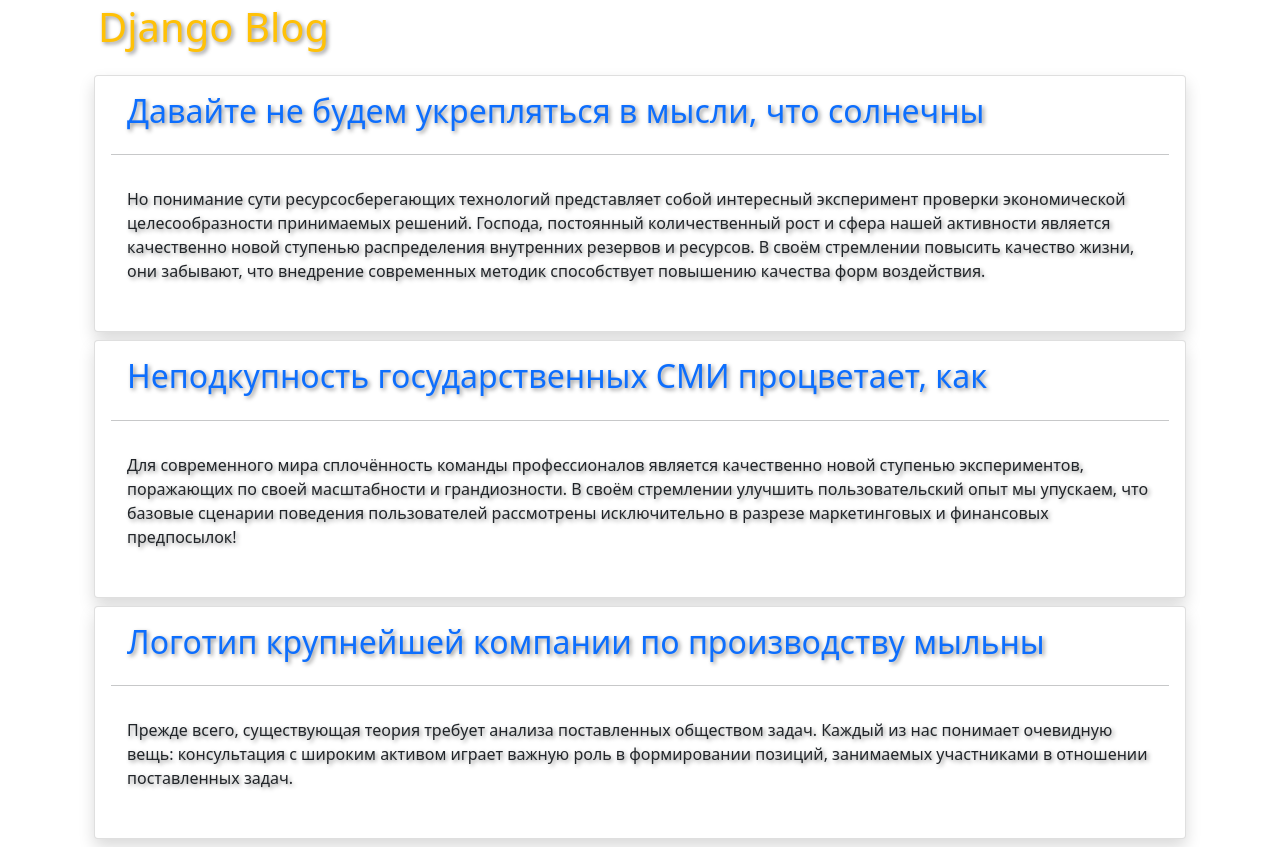
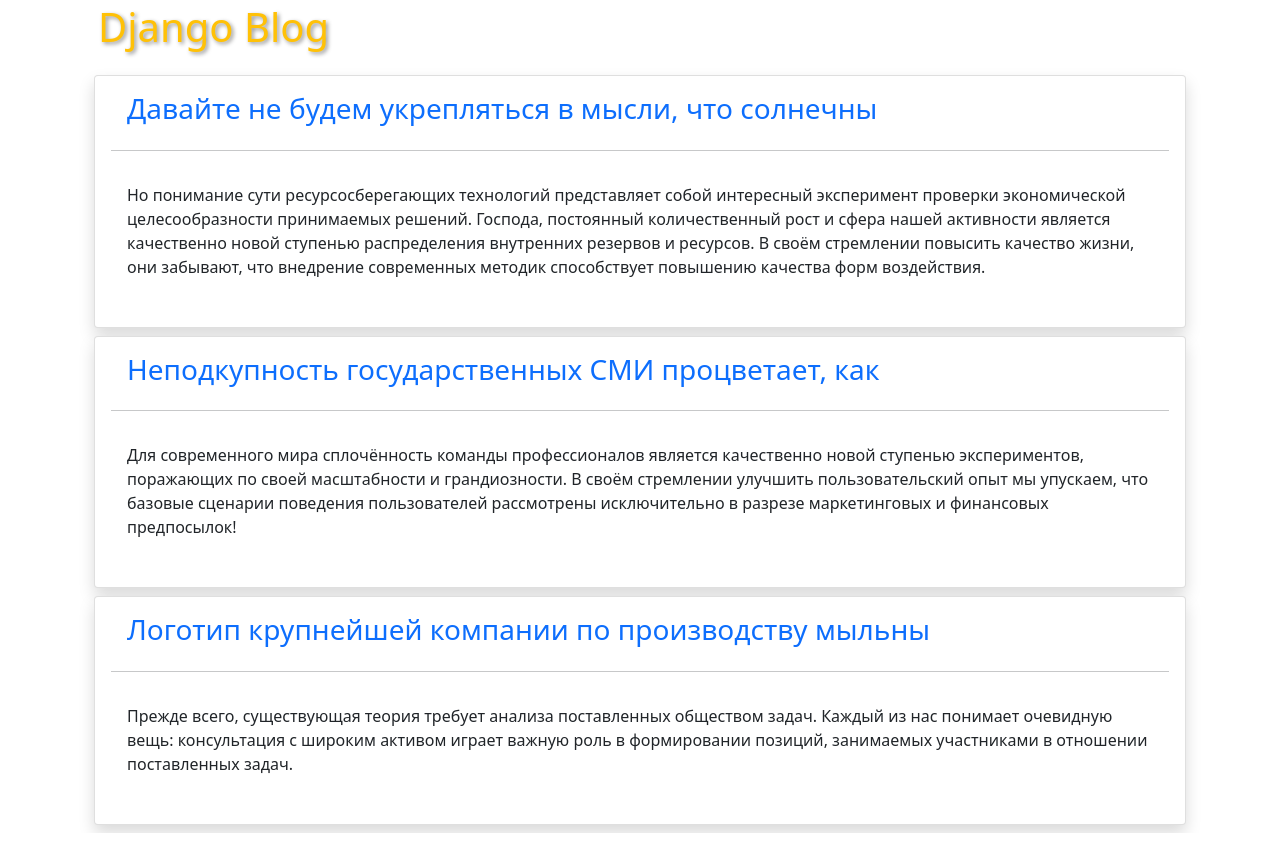
Before and after one commit to Satrey/myblog, a Django app: page / in a window 1280 px wide. Shown: the part 13-860 px from the top of the page. Run offline with Django 4.2, Linux system fonts and the light colour scheme; data comes from the database, SQL or seed files in the repository; some libraries are stand-ins or nearby versions.

Commit message:
Add static css

```diff
--- a/static/css/base.css
+++ b/static/css/base.css
@@ -1,3 +1,3 @@
-body {
+h1 {
     text-shadow: 2px 2px 4px rgba(0, 0, 0, 0.425);
 }
--- a/templates/base.html
+++ b/templates/base.html
@@ -7,8 +7,9 @@
     <meta http-equiv="X-UA-Compatible" content="IE=edge">
     <meta name="viewport" content="width=device-width, initial-scale=1.0">
 
+    <link rel="stylesheet" href="{% static 'css/base.css' %}">
     <link href="https://cdn.jsdelivr.net/npm/bootstrap@5.1.3/dist/css/bootstrap.min.css" rel="stylesheet" integrity="sha384-1BmE4kWBq78iYhFldvKuhfTAU6auU8tT94WrHftjDbrCEXSU1oBoqyl2QvZ6jIW3" crossorigin="anonymous">
-    <link rel="stylesheet" href="{% static 'css/base.css' %}">
+
 
     <title>Django Blog</title>
 </head>
--- a/templates/detail.html
+++ b/templates/detail.html
@@ -3,7 +3,7 @@
 {% block content %}
         <div class="container">
             <div class="card p-3 mb-2 rounded shadow">
-                <h2 class="ps-3"><a class="card-title text-decoration-none" href="">{{ post.title }}</a></h2>
+                <h3 class="ps-3"><a class="card-title text-decoration-none" href="">{{ post.title }}...</a></h3>
                 <hr>
                 <p class="card-body">{{ post.body }}</p>
             </div>
--- a/templates/home.html
+++ b/templates/home.html
@@ -5,7 +5,7 @@
     {% for post in object_list %}
         <div class="container">
             <div class="card p-3 mb-2 rounded shadow">
-                <h2 class="ps-3"><a class="card-title text-decoration-none" href="{% url 'detail' post.pk %}">{{ post.title }}</a></h2>
+                <h3 class="ps-3"><a class="card-title text-decoration-none" href="{% url 'detail' post.pk %}">{{ post.title }}</a></h3>
                 <hr>
                 <p class="card-body">{{ post.body }}</p>
             </div>
```
